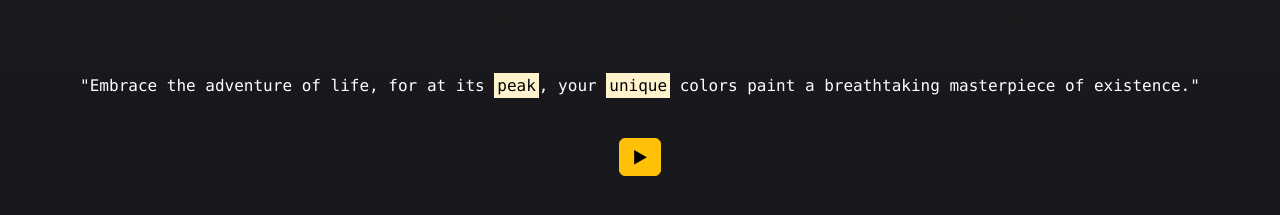
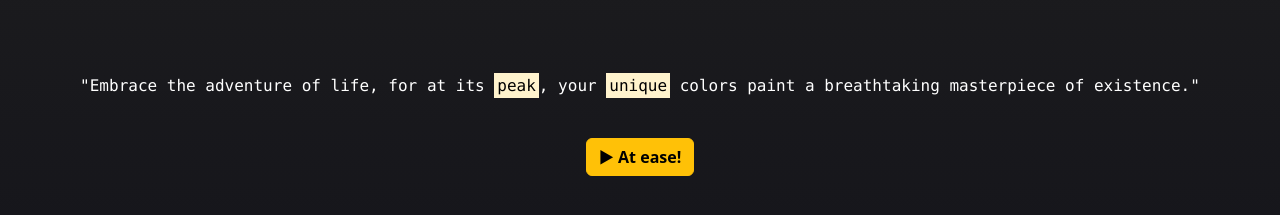
Before and after one commit to peakniq/peakniq, a plain HTML site: page index.html in a window 1280 px wide. Shown: the part 299-514 px from the top of the page. Drawn offline with nearby package versions, Linux system fonts and the light colour scheme.

Commit message:
Update index.html

```diff
--- a/index.html
+++ b/index.html
@@ -15,7 +15,7 @@
             <img src="images/peakniq-logo-white.png" class="img-fluid w-50 mb-5">
             <p class="font-monospace text-white mt-5">"Embrace the adventure of life, for at its <mark>peak</mark>, your <mark>unique</mark> colors paint a breathtaking masterpiece of existence."</p>
             <br>
-            <button class="btn btn-warning fw-bolder" id="music-play">&#9658;</button>
+            <button class="btn btn-warning fw-bolder" id="music-play">&#9658; At ease!</button>
         </div>
     </div>
     <div class="audio-play"><div data-video="FRo_9RMm5q8" data-autoplay="0" data-loop="0" id="youtube-audio1"></div></div>
```
